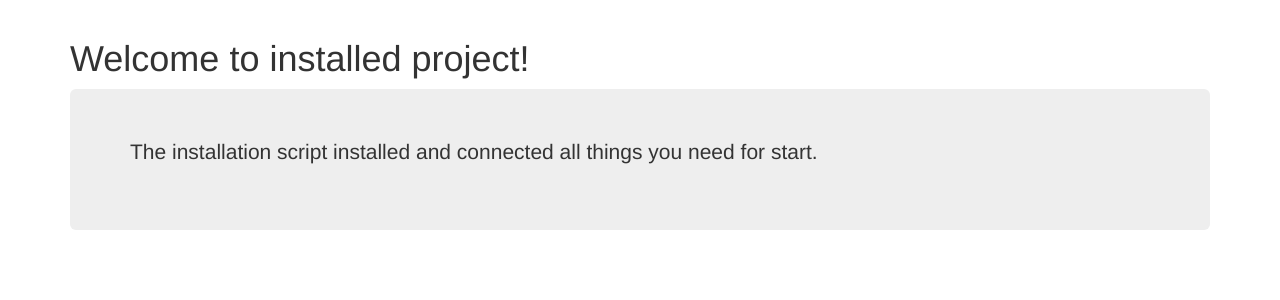
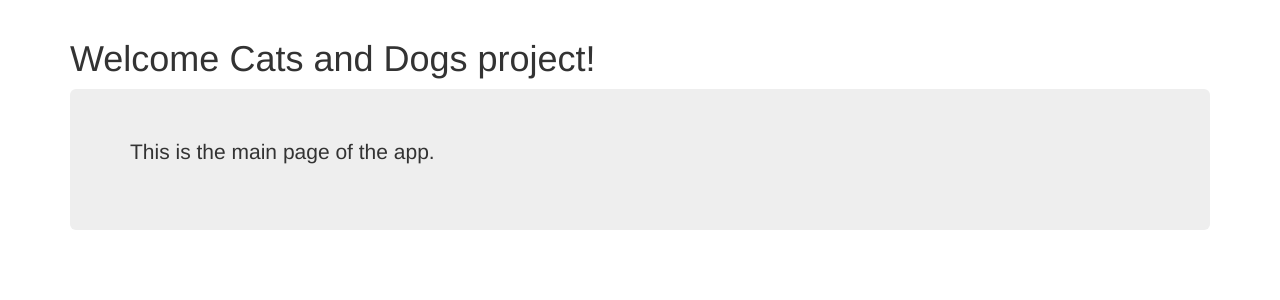
Before and after one commit to tevtonez/catsdogs, a Django app: page / in a window 1280 px wide. Shown: the part 51-351 px from the top of the page. Run offline with Django 3.2, Linux system fonts and the light colour scheme; some libraries are stand-ins or nearby versions.

Commit message:
removing some scaffolding things

```diff
--- a/dogscats/urls.py
+++ b/dogscats/urls.py
@@ -12,7 +12,6 @@ from catsdogs_api import views
 urlpatterns = [
     url(r'^admin/', admin.site.urls),
     url(r'^$', main_views.IndexView.as_view(), name='home'),
-    url(r'^main/$', main_views.mainIndexView.as_view(), name='main'),
 
     # logging users in/out
     url(r'^login/$', auth_views.login, {'template_name': 'main/login.html'}, name='login'),
--- a/main/views.py
+++ b/main/views.py
@@ -20,7 +20,3 @@ class SignUpView(CreateView):
 
 class IndexView(TemplateView):
     template_name = 'index.html'
-
-
-class mainIndexView(TemplateView):
-    template_name = 'main/base.html'
--- a/templates/index.html
+++ b/templates/index.html
@@ -1,10 +1,8 @@
 {% extends 'base.html' %}
 
-{% load static %}
-
 {% block body_block %}
-  <h1>Welcome to installed project!</h1>
+  <h1>Welcome Cats and Dogs project!</h1>
   <div class="jumbotron">
-    <p>The installation script installed and connected all things you need for start.</p>
+    <p>This is the main page of the app.</p>
   </div>
 {% endblock %}
```
